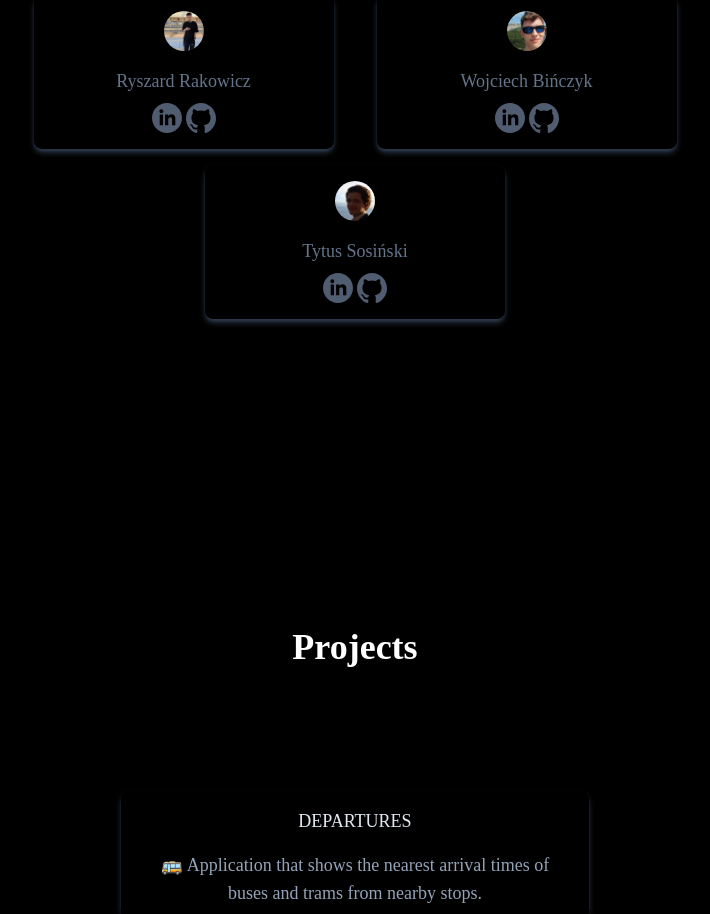
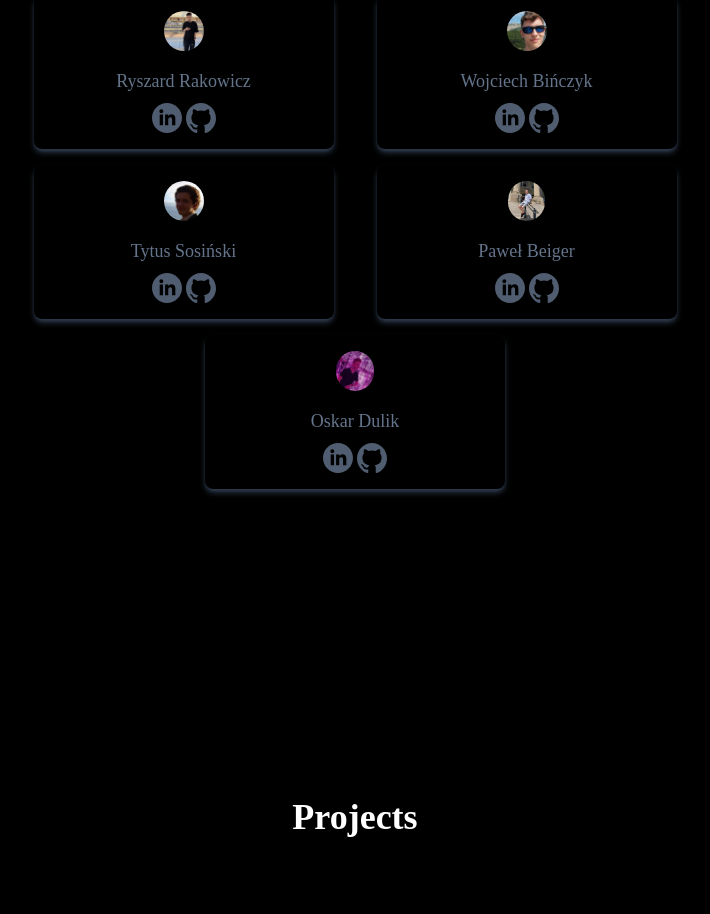
Before and after one commit to CannonCodeOrg/CannonCodeWeb, a React (Create React App) app: page / in a window 1280 px wide. Shown: the part 1719-2633 px from the top of the page, without its empty margins (285-995 px from the left). Built offline with nearby package versions, Linux system fonts and the light colour scheme; the HTML template or start-up script is replaced by a standard one.

Commit message:
about us update

```diff
--- a/src/components/About.jsx
+++ b/src/components/About.jsx
@@ -4,6 +4,8 @@ import ryszardimg from "../assets/images/ryszard.jpg";
 import tytusimg from "../assets/images/tytus.jpg";
 import wojtekimg from "../assets/images/wojciech.jpg";
 import olgierdimg from "../assets/images/olgierd.jpg";
+import pawelimg from "../assets/images/pawel.jpg";
+import oskarimg from "../assets/images/oskar.jpg";
 import DeveloperCard from "./DeveloperCard";
 
 
@@ -39,6 +41,18 @@ const About = () => {
       linkedInLink: "https://www.linkedin.com/in/tytus-sosi%C5%84ski-2bb019204/",
       githubLink: "https://github.com/tytus-sosinski",
       imageUrl: tytusimg,
+    },
+    {
+      name: "Paweł Beiger",
+      linkedInLink: "https://www.linkedin.com/in/pawelbeiger/",
+      githubLink: "https://github.com/P4steo",
+      imageUrl: pawelimg,
+    },
+    {
+      name: "Oskar Dulik",
+      linkedInLink: "https://www.linkedin.com/in/",
+      githubLink: "https://github.com/Oskar474",
+      imageUrl: oskarimg,
     },
   ];
 
```
Also changed, not shown: src/assets/images/oskar.jpg (added), src/assets/images/pawel.jpg (added).
